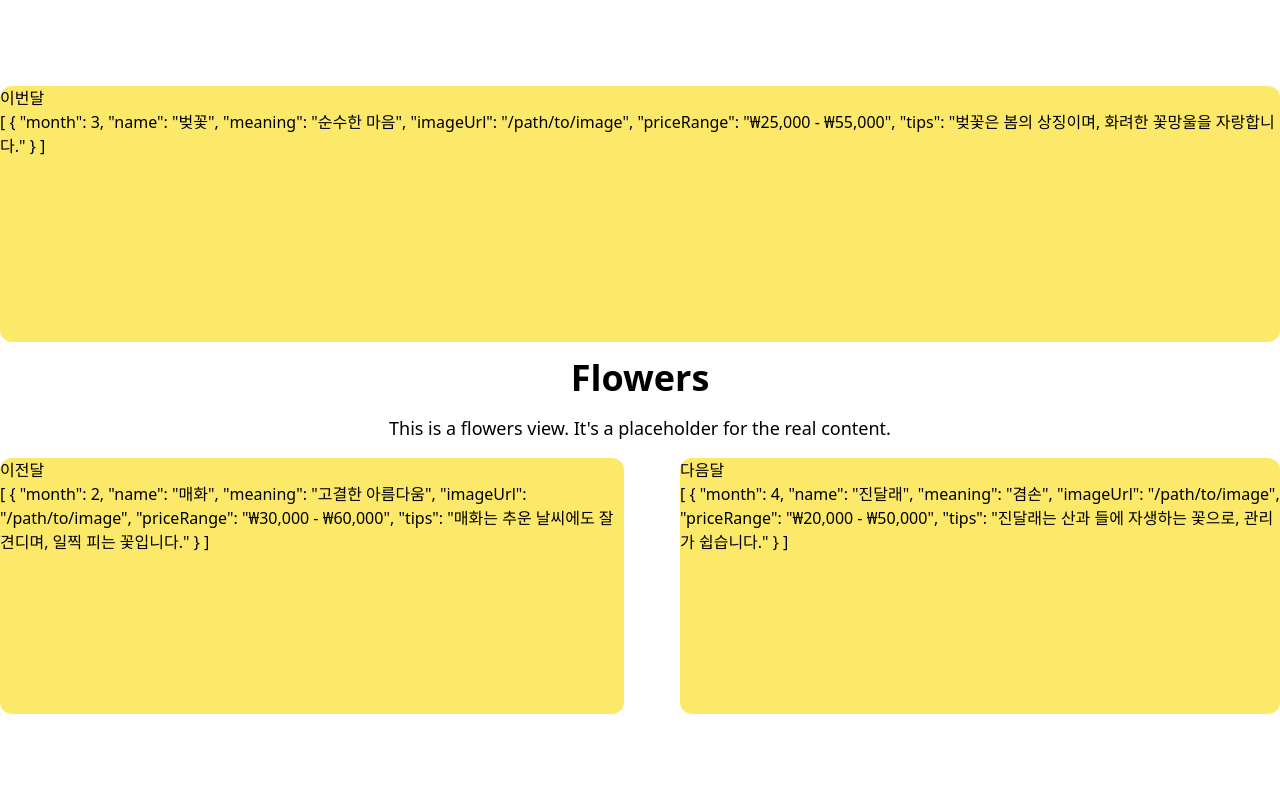
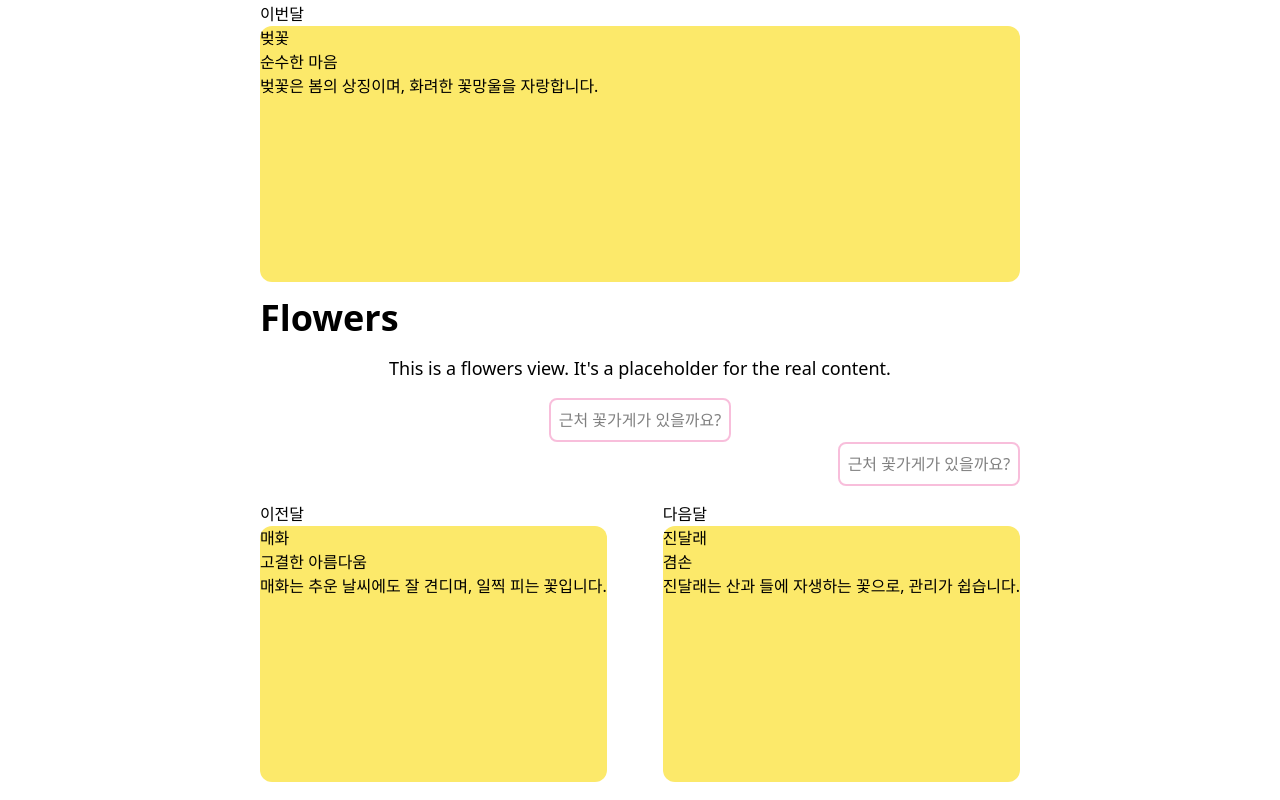
Before and after one commit to sundaytoz2/imagesli-frontend, a Vue app: page /poc/flowers in a window 1280 px wide. Built offline with nearby package versions, Linux system fonts and the light colour scheme.

Commit message:
make frontpage

```diff
--- /dev/null
+++ b/src/components/FlowerCard.vue
@@ -0,0 +1,19 @@
+<script setup lang="ts">
+import type { Flower } from '@/types';
+import { defineProps } from 'vue';
+
+const props = defineProps<Flower>();
+
+const clickedFlower = () => {
+  alert('꽃을 클릭했습니다.');
+};
+</script>
+
+<template>
+  <div @click="clickedFlower"
+    class="cursor-pointer mb-4 min-h-64 min-w-64 rounded-xl bg-yellow-200 hover:bg-yellow-300 hover:shadow">
+    <h1>{{ props.name }} </h1>
+    <p>{{ props.meaning }}</p>
+    <p>{{ props.tips }}</p>
+  </div>
+</template>
--- /dev/null
+++ b/src/components/FlowerCardList.vue
@@ -0,0 +1,8 @@
+<script setup lang="ts">
+</script>
+
+<template>
+  <div>
+
+  </div>
+</template>
--- a/src/stores/flowers.ts
+++ b/src/stores/flowers.ts
@@ -1,13 +1,14 @@
 import { ref } from 'vue'
 import { defineStore } from 'pinia'
 import flowersData from '../mock/flowersData.json'
+import type { Flower } from '@/types'
 
 console.log(flowersData)
 
 export const useFlowerStore = defineStore('flower', () => {
   const currentMonth = ref(new Date().getMonth() + 1)
-  const flowers = ref(flowersData)
-  function getFlowerByMonth(month: number) {
+  const flowers = ref(flowersData as Flower[])
+  function getFlowerByMonth(month: number): Flower[] {
     return flowers.value.filter((flower) => flower.month === month)
   }
 
--- /dev/null
+++ b/src/types.ts
@@ -0,0 +1,18 @@
+// Flower 타입을 정의합니다.
+// {
+//   "month": 1,
+//   "name": "개나리",
+//   "meaning": "재회의 기쁨",
+//   "imageUrl": "/path/to/image",
+//   "priceRange": "₩20,000 - ₩50,000",
+//   "tips": "개나리는 밝은 분위기를 선호합니다."
+// },
+
+export interface Flower {
+  month: number
+  name: string
+  meaning: string
+  imageUrl: string
+  priceRange: string
+  tips: string
+}
--- a/src/views/FlowersView.vue
+++ b/src/views/FlowersView.vue
@@ -1,4 +1,5 @@
 <script setup lang="ts">
+import FlowerCard from '@/components/FlowerCard.vue';
 import { useFlowerStore } from '@/stores/flowers';
 
 const flowerStore = useFlowerStore();
@@ -6,30 +7,50 @@ const flowerStore = useFlowerStore();
 const flowers = flowerStore.getFlowerByMonth((new Date().getMonth() % 12) + 1);
 const prevFlowers = flowerStore.getFlowerByMonth(((new Date().getMonth() - 1) % 12) + 1);
 const nextFlowers = flowerStore.getFlowerByMonth(((new Date().getMonth() + 1) % 12) + 1);
+
+const clickedFindFlowerShop = () => {
+  alert('근처 꽃가게를 찾았습니다.');
+};
 </script>
 
 <template>
   <div class="h-screen flex flex-col items-center justify-center">
+    <div class="max-w-7xl mx-auto px-4 sm:px-6 lg:px-8">
 
-    <section class="mb-4 min-h-64 min-w-64 rounded-xl bg-yellow-200">
       <h1>이번달</h1>
-      <p>{{ flowers }}</p>
+      <section>
+        <FlowerCard v-bind="{ ...flowers[0], }" />
       </section>
 
+      <div>
         <h1 class="text-4xl font-bold mb-4">Flowers</h1>
-    <p class="text-lg text-center">
+        <p class="text-lg text-center mb-4">
           This is a flowers view. It's a placeholder for the real content.
         </p>
-    <section class="mt-4 flex gap-x-14">
-      <div class="min-h-64 min-w-64 rounded-xl bg-yellow-200">
+        <button @click="clickedFindFlowerShop"
+          class="block mx-auto rounded-lg p-2 border-2 border-pink-400 hover:bg-pink-300 hover:shadow animate-pulse">근처
+          꽃가게가
+          있을까요?</button>
+        <div class="flex justify-end">
+          <button @click="clickedFindFlowerShop"
+            class="rounded-lg p-2 border-2 border-pink-400 hover:bg-pink-300 hover:shadow animate-pulse">근처
+            꽃가게가
+            있을까요?</button>
+        </div>
+      </div>
+
+      <div class="mt-4 flex gap-x-14">
+        <section>
           <h1>이전달</h1>
-        <p>{{ prevFlowers }}</p>
-      </div>
-      <div class="min-h-64 min-w-64 rounded-xl bg-yellow-200">
+          <FlowerCard v-bind="{ ...prevFlowers[0], }" />
+        </section>
+
+        <section>
           <h1>다음달</h1>
-        <p>{{ nextFlowers }}</p>
-      </div>
+          <FlowerCard v-bind="{ ...nextFlowers[0], }" />
         </section>
 
       </div>
+    </div>
+  </div>
 </template>
```
Lines whose indentation alone changed are shown as unchanged.
